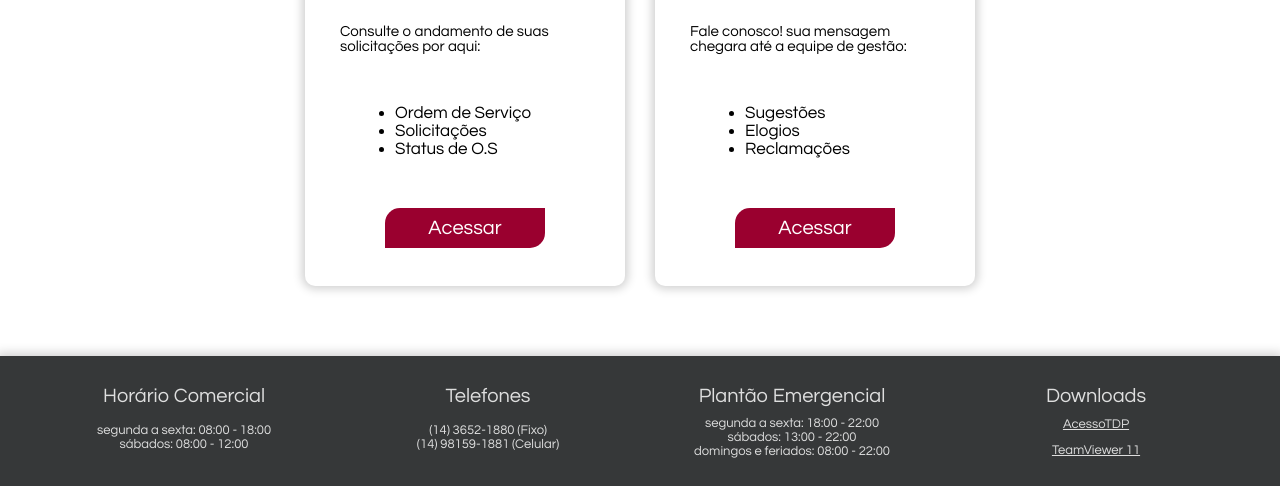
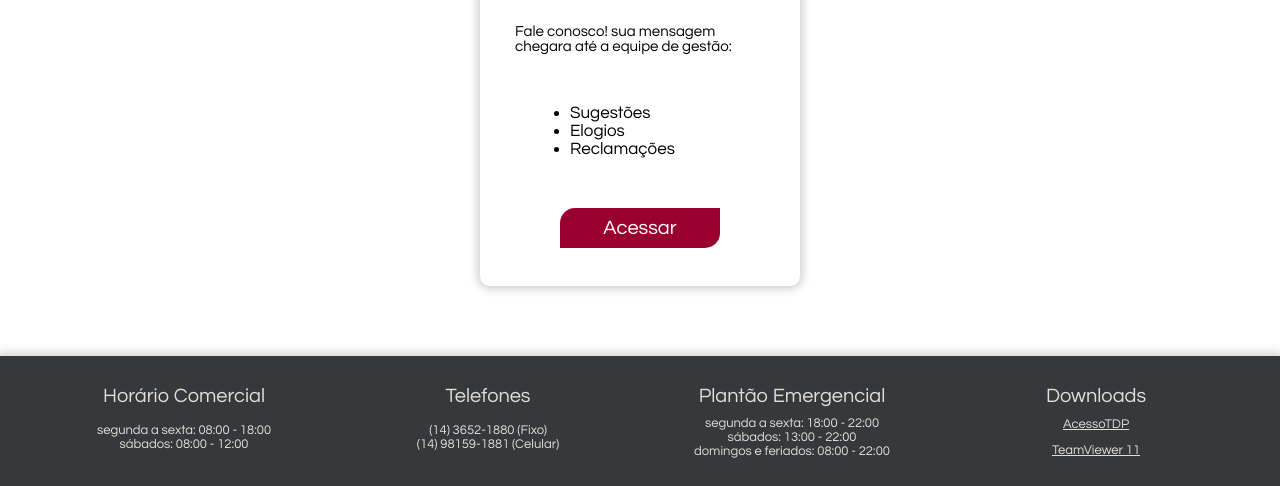
Before and after one commit to davidguimaraesdrum/CENTRAL-DE-ATENDIMENTO, a plain HTML site: page index.html in a window 1280 px wide. Shown: the part 734-1220 px from the top of the page. Drawn offline with Linux system fonts and the light colour scheme.

Commit message:
Add files via upload

```diff
--- a/index.html
+++ b/index.html
@@ -109,7 +109,7 @@
 
         <!-- ============================= REQUESTS ============================= -->
 
-        <div class="grid img-os">
+        <!-- <div class="grid img-os">
             <div class="grid-content">
                 <h2> Solicitações </h2>
                 <p> Consulte o andamento de suas solicitações por aqui: </p>
@@ -124,7 +124,7 @@
                     <a href="#" class="button-content-btn"> Acessar </a>
                 </div>
             </div>
-        </div>
+        </div> -->
 
         <!-- ============================= OMBUDSMAN ============================= -->
 
```
Also changed, not shown: retorno.html (line endings or trailing spaces), 2 other files.
